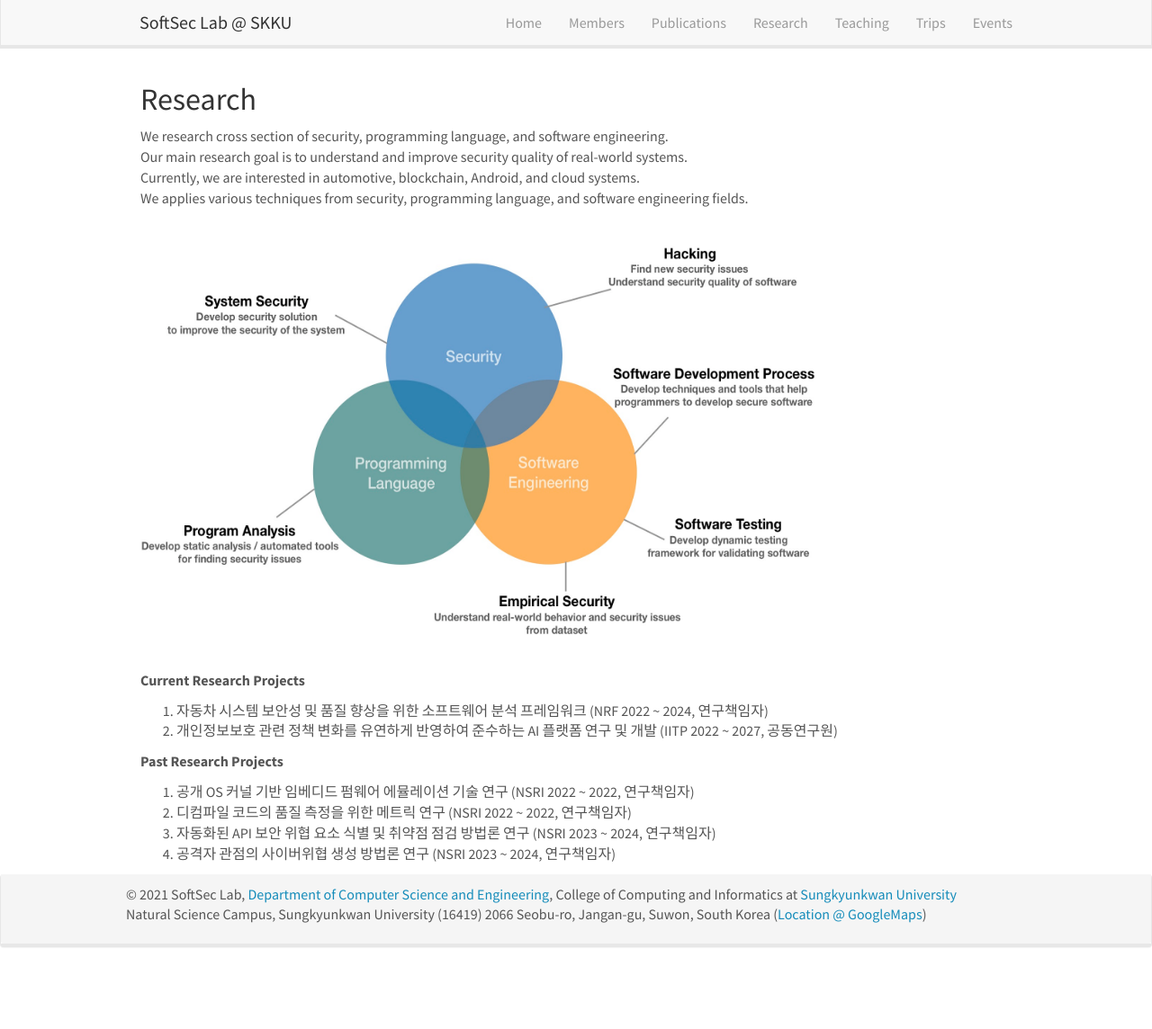
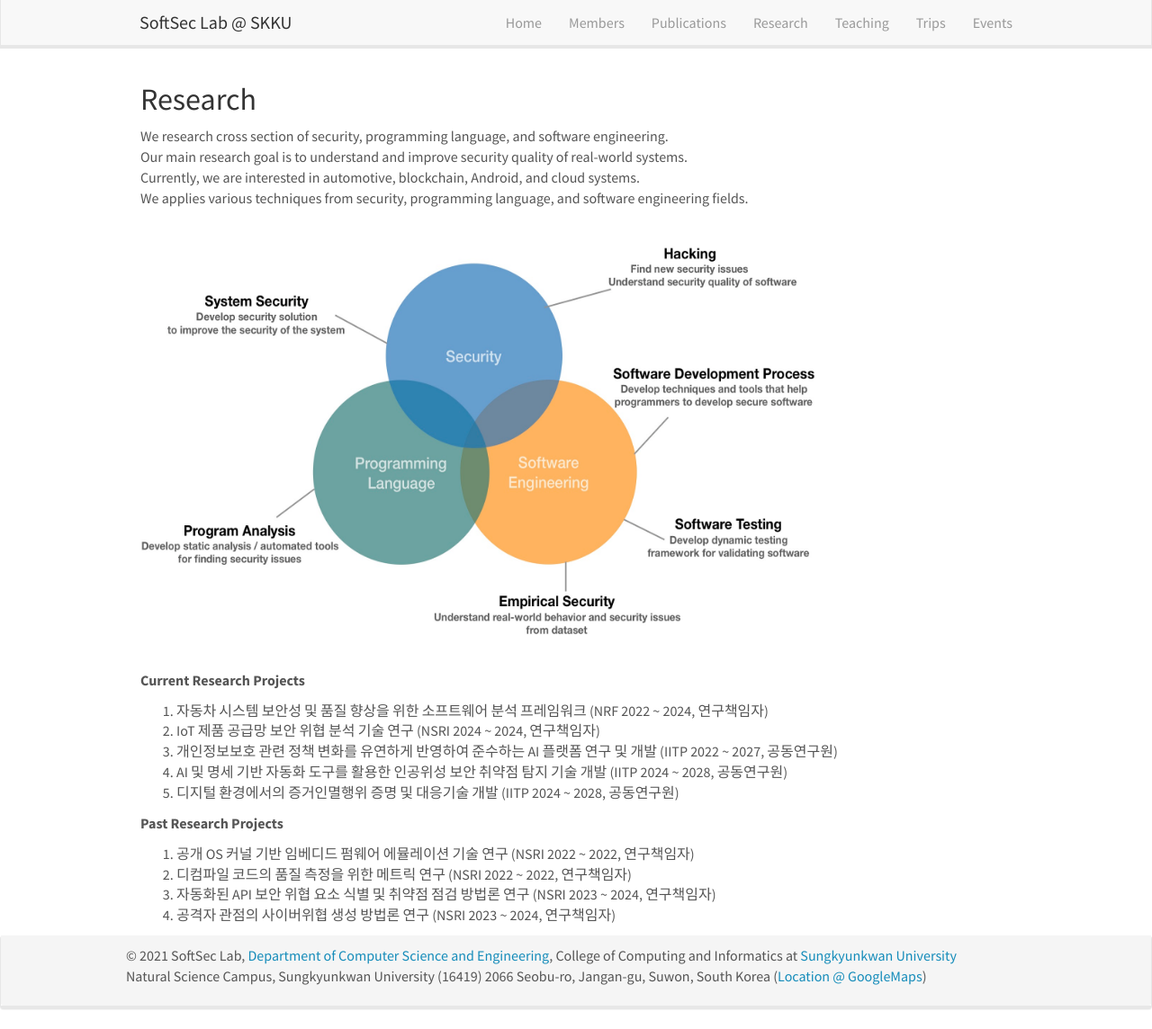
Before and after one commit to softsec-lab/softsec-lab.github.io, a Jekyll site: the page built from _pages/research.md, in a window 1280 px wide and 1144 px high. Shown: the whole window at 90% size. Built offline with Jekyll 4.4.1, drawn with Linux system fonts in a browser that asks for light colours; nearby versions of some CDN libraries.

Commit message:
update research projects

```diff
--- a/_data/publist.yml
+++ b/_data/publist.yml
@@ -1,8 +1,8 @@
 - title: "An Empirical Study of JVMs’ Behaviors on Erroneous JNI Interoperations"
   authors: Sungjae Hwang, Sungho Lee, and Sukyoung Ryu
   link:
-    url:
-    display: IEEE Transactions on Software Engineering (TSE), To appear.
+    url: https://ieeexplore.ieee.org/document/10460136
+    display: IEEE Transactions on Software Engineering (TSE 2024)
 
 - title: "R2I: A Relative Readability Metric for Decompiled Code"
   authors: Haeun Eom, Dohee Kim, Sori Lim, Hyungjoon Koo, Sungjae Hwang
--- a/_pages/research.md
+++ b/_pages/research.md
@@ -19,7 +19,11 @@ We applies various techniques from security, programming language, and software
 
 **Current Research Projects**
 1. 자동차 시스템 보안성 및 품질 향상을 위한 소프트웨어 분석 프레임워크 (NRF 2022 ~ 2024, 연구책임자) <br>
-2. 개인정보보호 관련 정책 변화를 유연하게 반영하여 준수하는 AI 플랫폼 연구 및 개발 (IITP 2022 ~ 2027, 공동연구원) <br>
+2. IoT 제품 공급망 보안 위협 분석 기술 연구 (NSRI 2024 ~ 2024, 연구책임자) <br>
+3. 개인정보보호 관련 정책 변화를 유연하게 반영하여 준수하는 AI 플랫폼 연구 및 개발 (IITP 2022 ~ 2027, 공동연구원) <br>
+4. AI 및 명세 기반 자동화 도구를 활용한 인공위성 보안 취약점 탐지 기술 개발 (IITP 2024 ~ 2028, 공동연구원) <br>
+5. 디지털 환경에서의 증거인멸행위 증명 및 대응기술 개발 (IITP 2024 ~ 2028, 공동연구원) <br>
+
 
 **Past Research Projects**
 1. 공개 OS 커널 기반 임베디드 펌웨어 에뮬레이션 기술 연구 (NSRI 2022 ~ 2022, 연구책임자) <br>
```
